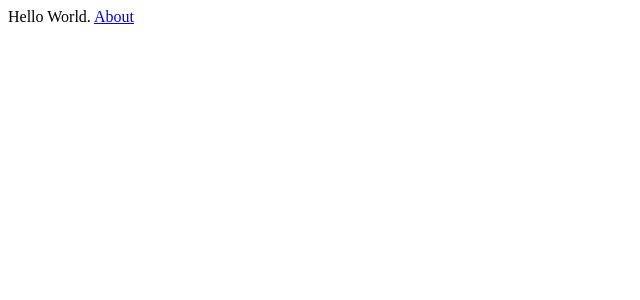
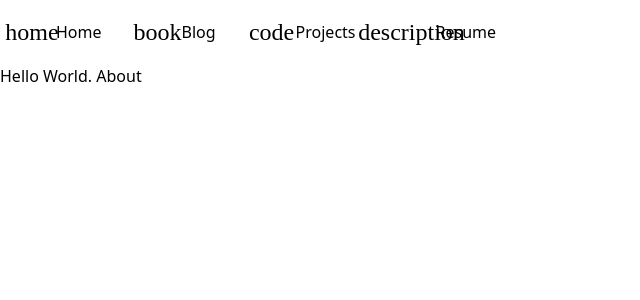
Before and after one commit to Yubo-Cao/yubo-cao.github.com, a Next.js app: page / in a window 1280 px wide. Shown: the top 300 px of the page, without its empty margins (0-640 px from the left). Built offline with nearby package versions, Linux system fonts and the light colour scheme.

Commit message:
feat(nav): finish navigation bar

```diff
--- a/components/Icon.module.sass
+++ b/components/Icon.module.sass
@@ -3,18 +3,21 @@
     font-family: 'Material Symbols Rounded'
     font-style: normal
     font-weight: 100 700
+    font-display: swap
     src: url(https://fonts.gstatic.com/s/materialsymbolsrounded/v75/sykg-zNym6YjUruM-QrEh7-nyTnjDwKNJ_190Fjzag.woff2) format('woff2')
 
 @font-face
     font-family: 'Material Symbols Outlined'
     font-style: normal
     font-weight: 100 700
+    font-display: swap
     src: url(https://fonts.gstatic.com/s/materialsymbolsoutlined/v75/kJEhBvYX7BgnkSrUwT8OhrdQw4oELdPIeeII9v6oFsI.woff2) format('woff2')
 
 @font-face
     font-family: 'Material Symbols Sharp'
     font-style: normal
     font-weight: 500
+    font-display: swap
     src: url(https://fonts.gstatic.com/s/materialsymbolssharp/v74/gNNBW2J8Roq16WD5tFNRaeLQk6-SHQ_R00k4c2_whPnoY9ruReaU4bHmz74m0ZkGH-VBYe1x0TV6x4yFH8F-H5OdzEL3sVTgJtfbYxO5ojCL.woff2) format('woff2')
 
 .material-icons
--- a/components/Icon.tsx
+++ b/components/Icon.tsx
@@ -1,6 +1,6 @@
 import styles from "./Icon.module.sass";
 
-function coerce_to_nearest(value: number, valids: number[]) {
+function to_nearest(value: number, valids: number[]) {
     let nearest = valids[0];
     for (let valid of valids) {
         if (Math.abs(value - valid) < Math.abs(value - nearest)) {
@@ -10,6 +10,19 @@ function coerce_to_nearest(value: number, valids: number[]) {
     return nearest;
 }
 
+function to_px(length: string | number): number {
+    if (typeof length === "number") return length;
+    const match = length.match(/^(\d+)(px|rem|em)$/);
+    if (!match) throw new Error(`Invalid length: ${length}`);
+    const [, num, unit] = match;
+    if (unit !== "px" && unit !== "rem" && unit !== "em") return 20;
+    return parseInt(num) * ({
+        px: 1,
+        rem: 16,
+        em: 16
+    }[unit]);
+}
+
 
 export default function Icon(props: {
     name: string,
@@ -17,15 +30,17 @@ export default function Icon(props: {
     type?: "rounded" | "sharp" | "outlined" | "brands" | "classic" | "regular" | "solid",
     weight?: 100 | 200 | 300 | 400 | 500 | 600 | 700,
     grade?: -25 | 0 | 200,
-    size?: number,
+    size?: string | number,
     fill?: boolean,
+    className?: string
 }) {
     let from = props.from || "md",
         type = props.type || "outlined",
         weight = props.weight ? Math.max(100, Math.min(700,
-            Math.round(props.weight / 100) * 100)) : 400,
-        grade = props.grade ? coerce_to_nearest(props.grade, [-25, 0, 200]) : 0,
-        size = props.size || 24;
+            Math.round(props.weight / 100) * 100)) : 200,
+        grade = props.grade ? to_nearest(props.grade, [-25, 0, 200]) : 0,
+        size = props.size || "24px",
+        className = props.className || "";
 
     if (from === "md") {
         const supported = ["rounded", "sharp", "outlined"];
@@ -34,13 +49,13 @@ export default function Icon(props: {
         type = type as "rounded" | "sharp" | "outlined";
 
         return (
-            <i className={styles[{
+            <i className={`${styles[{
                 rounded: "material-symbols-rounded",
                 sharp: "material-symbols-sharp",
                 outlined: "material-symbols-outlined"
-            }[type]]} style={{
+            }[type]]} ${className}`} style={{
                 fontSize: size,
-                fontVariationSettings: `'wght' ${weight}, 'GRAD' ${grade}, 'FILL' ${props.fill ? 1 : 0}, 'opsz' ${coerce_to_nearest(size, [20, 24, 40, 48])}`
+                fontVariationSettings: `'wght' ${weight}, 'GRAD' ${grade}, 'FILL' ${props.fill ? 1 : 0}, 'opsz' ${to_nearest(to_px(size), [20, 24, 40, 48])}`
             }}>
                 {props.name}
             </i>
@@ -52,7 +67,7 @@ export default function Icon(props: {
         type = type as "brands" | "classic" | "regular" | "sharp" | "solid" | "outlined";
 
         return (
-            <i className={`fa fa-${type} fa-${props['name']}`} style={{
+            <i className={`fa fa-${type} fa-${props['name']} ${className}`} style={{
                 fontSize: size,
                 // fa doesn't support font weight
             }}> </i>
@@ -61,7 +76,7 @@ export default function Icon(props: {
         if (type !== "solid")
             throw new Error(`Material Design Icons only support solid icons. Got ${type}.`);
         return (
-            <i className={`mdi mdi-${props.name}`} style={{
+            <i className={`mdi mdi-${props.name} ${className}`} style={{
                 fontSize: size,
                 fontWeight: weight,
             }}> </i>
--- a/components/MenuButton.tsx
+++ b/components/MenuButton.tsx
@@ -1,15 +1,31 @@
 import { useState } from "react";
-
+import Icon from "./Icon"
 
 export default function MenuButton(props: {
     open?: boolean,
+    size?: string | number,
+    className?: string,
     onClick?: () => void
 }) {
     const [open, setOpen] = useState(props.open || false);
-    const onClick = props.onClick || (() => setOpen(!open));
+    const onClick = () => {
+        setOpen(!open);
+        if (props.onClick) props.onClick();
+    };
+    let { className, size } = props;
+    className = className || "";
+
     return (
-        <button onClick={onClick}>
-            <i className="mdi">{open ? "menu_open" : "menu"}</i>
-        </button>
+        <div
+            onClick={onClick}
+            className={`transition-all rounded-full active:border active:border-black active:bg-neutral-100 flex justify-center items-center w-12 h-12 ${className}`}
+        >
+            <Icon
+                from="md"
+                name={open ? "menu_open" : "menu"}
+                size={size}
+                className="transition-all"
+            ></Icon>
+        </div>
     );
 }
--- a/components/Nav.tsx
+++ b/components/Nav.tsx
@@ -1,10 +1,112 @@
-import '../style/navigation.sass'
-import { Link } from 'next/link'
+import Link from 'next/link'
 import { useState } from 'react'
+import Icon from './Icon';
+import MenuButton from './MenuButton';
+
+const links = [
+    {
+        name: "Home",
+        icon: "home",
+        href: "/",
+        description: "Home page"
+    },
+    {
+        name: "Blog",
+        icon: "book",
+        href: "/blog",
+        description: "Coding &amps; Life"
+    },
+    {
+        name: "Projects",
+        icon: "code",
+        href: "/projects",
+        description: "What Yubo has done"
+    },
+    {
+        name: "Resume",
+        icon: "description",
+        href: "/resume",
+        description: "Yubo's resume"
+    }
+];
+
+function NavItem(props: {
+    name: string,
+    icon: string,
+    href: string,
+    description: string,
+}) {
+    const [entered, setEntered] = useState(false);
+    let { name, icon, href, description } = props;
+    return (
+        <div
+            title={description}
+            className="transition-all flex items-center rounded-full max-sm:hover:bg-neutral-100"
+            onMouseEnter={() => setEntered(true)}
+            onMouseLeave={() => setEntered(false)}
+        >
+            <div className='h-12 w-12 flex items-center justify-center'>
+                <Icon
+                    from="md"
+                    name={icon}
+                    grade={entered ? 200 : 0}
+                    className={`transition-all hover:bg-neutral-100 rounded-full p-2 ${entered ? "bg-neutral-100" : ""}`}
+                    size={24}
+                    type="rounded"
+                    fill={entered}
+                />
+            </div>
+            <Link
+                href={href}
+                className="text-base mr-4"
+            >{name}</Link>
+        </div>
+    )
+}
 
 export default function Nav(props: {
     active: string,
-    links: { name: string, href: string }[]
 }) {
     const [open, setOpen] = useState(false);
+    return (
+        <div className='p-2'>
+            <MenuButton
+                open={open}
+                onClick={() => setOpen(!open)}
+                className="hidden max-xs:flex"
+            />
+            <div className={`xs:hidden bg-black fixed left-0 top-0 h-full w-full opacity-20 -z-50 ${open ? "hidden" : "block"}`} />
+            <nav
+                className={
+                    `transition-all flex gap-4 z-0 max-xs:rounded-r-2xl ` +
+                    `gap-0 flex-col
+                     fixed top-0 left-0 w-64 h-full
+                     ${open ? "-translate-x-full" : "translate-x"}
+                     bg-white z-10 shadow-md p-2
+                    `.split(/\s/).map(s => "max-xs:" + s).join(" ")
+                }
+            >
+                <MenuButton
+                    open={open}
+                    onClick={() => setOpen(!open)}
+                    className="hidden max-xs:flex"
+                />
+                {
+                    links.map(
+                        (link, i) => {
+                            return (
+                                <NavItem
+                                    key={i}
+                                    name={link.name}
+                                    icon={link.icon}
+                                    href={link.href}
+                                    description={link.description}
+                                ></NavItem>
+                            )
+                        }
+                    )
+                }
+            </nav>
+        </div>
+    )
 }
--- a/package.json
+++ b/package.json
@@ -6,6 +6,7 @@
     "deploy": "next build && touch out/.nojekyll && git add out/ && git commit -m \"Deploy\" && git subtree push --prefix out origin deploy"
   },
   "dependencies": {
+    "@tailwindcss/typography": "^0.5.8",
     "autoprefixer": "^10.4.13",
     "next": "latest",
     "postcss": "^8.4.20",
--- /dev/null
+++ b/pages/_app.tsx
@@ -0,0 +1,13 @@
+import React from 'react';
+import '../styles/globals.sass';
+
+interface AppProps {
+    Component: React.ComponentType;
+    pageProps: any;
+}
+
+const App: React.FC<AppProps> = ({ Component, pageProps }) => {
+    return <Component {...pageProps} />;
+};
+
+export default App;
--- a/pages/index.tsx
+++ b/pages/index.tsx
@@ -1,8 +1,10 @@
 import Link from 'next/link'
+import Nav from '../components/Nav'
 
 export default function Home() {
   return (
     <div>
+      <Nav />
       Hello World. <Link href="/about">About</Link>
     </div>
   )
--- /dev/null
+++ b/styles/globals.sass
@@ -0,0 +1,3 @@
+@tailwind base
+@tailwind components
+@tailwind utilities
--- a/tailwind.config.js
+++ b/tailwind.config.js
@@ -1,3 +1,21 @@
+// sky
+const primary = {
+  50: "#f0f9ff",
+  100: "#e0f2fe",
+  200: "#bae6fd",
+  300: "#7dd3fc",
+  400: "#38bdf8",
+  500: "#0ea5e9",
+  600: "#0284c7",
+  700: "#0369a1",
+  800: "#075985",
+  900: "#0c4a6e",
+}
+const primaryColors = Object.entries(primary).reduce((acc, [key, value]) => {
+  acc[`primary-${key}`] = value
+  return acc
+})
+
 /** @type {import('tailwindcss').Config} */
 module.exports = {
   content: [
@@ -5,7 +23,30 @@ module.exports = {
     "./components/**/*.{js,ts,jsx,tsx}"
   ],
   theme: {
-    extend: {},
+    extend: {
+      colors: {
+        'primary': primary[500],
+      },
+      backgroundColor: theme => ({
+        ...theme('colors'),
+        ...primaryColors,
+      }),
+      textColor: theme => ({
+        ...theme('colors'),
+        ...primaryColors,
+      }),
+      borderColor: theme => ({
+        ...theme('colors'),
+        ...primaryColors,
+      }),
+    },
+    screens: {
+      xs: '480px',
+      sm: '640px',
+      lg: '1024px',
+    }
   },
-  plugins: [],
+  plugins: [
+    require('@tailwindcss/typography'),
+  ],
 }
```
Also changed, not shown: 1 other file (tests, documents, lock files or other folders).
